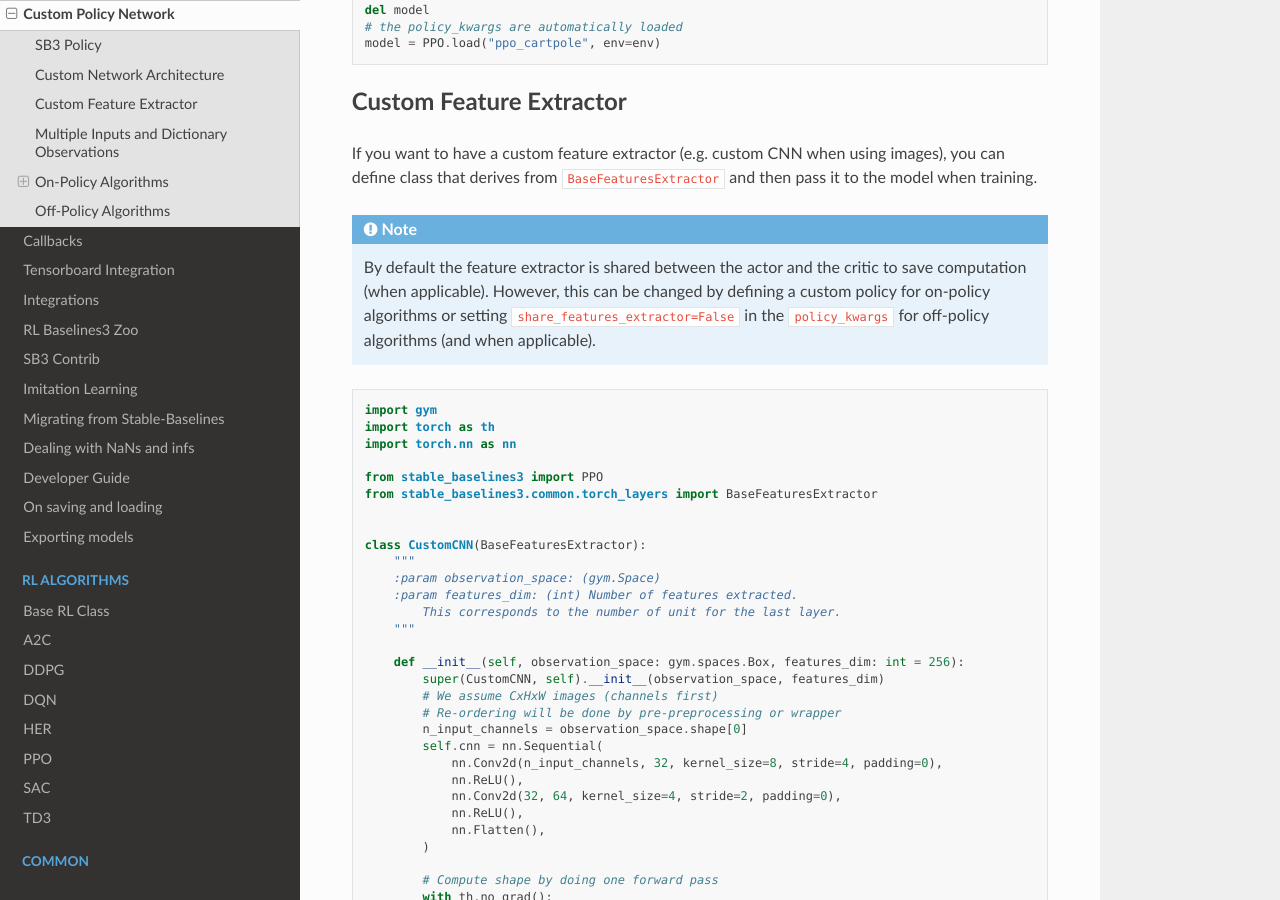
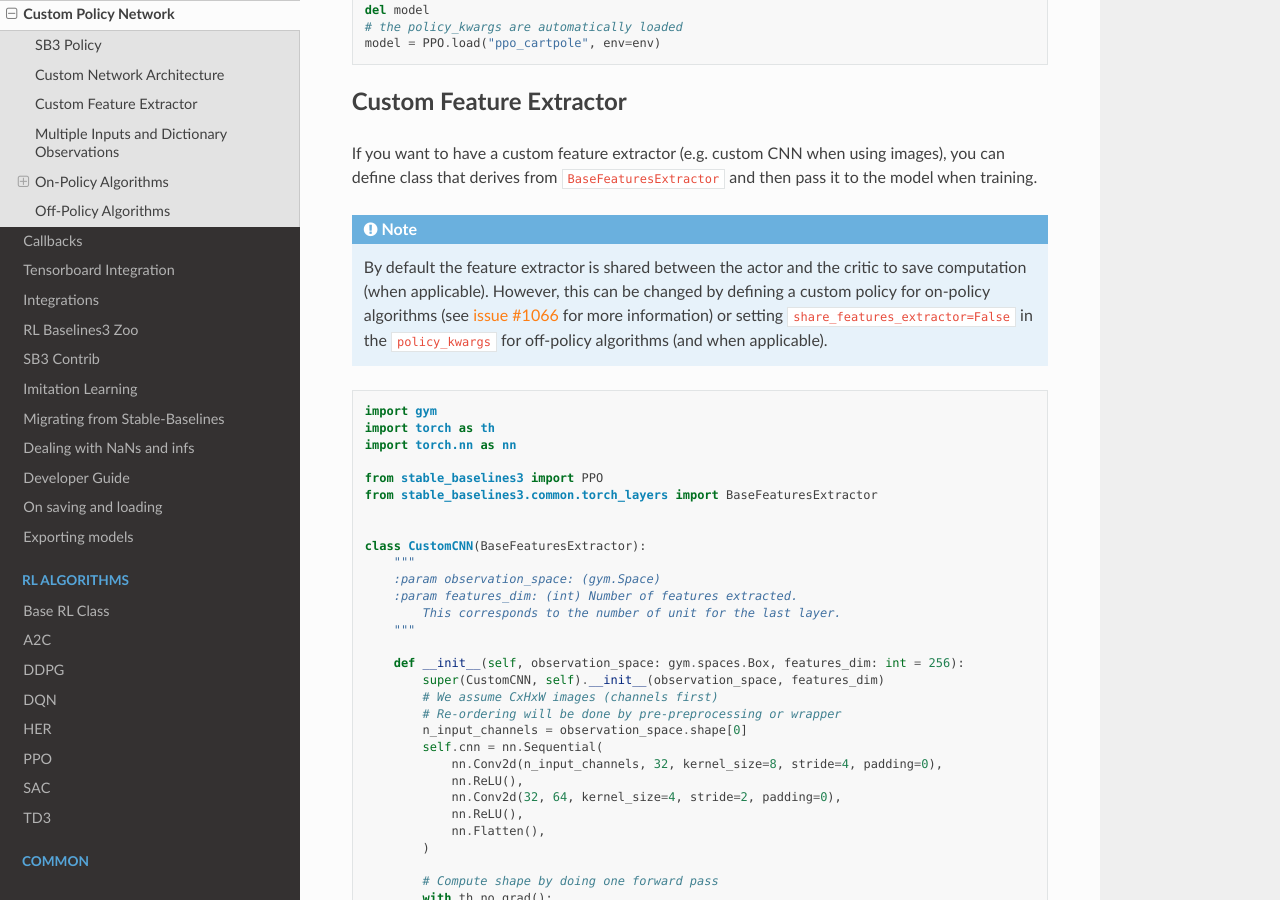
Before and after one commit to DLR-RM/stable-baselines3, a Sphinx documentation site: the page built from docs/guide/custom_policy.rst, in a window 1280 px wide and 900 px high, scrolled down 2453 px. Built offline with Sphinx 7.4.7 and the Read the Docs theme 2.0.0, drawn with Linux system fonts in a browser that asks for light colours.

Commit message:
Updated custom policy docs

```diff
--- a/docs/guide/custom_policy.rst
+++ b/docs/guide/custom_policy.rst
@@ -95,9 +95,10 @@ that derives from ``BaseFeaturesExtractor`` and then pass it to the model when t
 .. note::
 
   By default the feature extractor is shared between the actor and the critic to save computation (when applicable).
-  However, this can be changed by defining a custom policy for on-policy algorithms or setting
-  ``share_features_extractor=False`` in the ``policy_kwargs`` for off-policy algorithms
-  (and when applicable).
+  However, this can be changed by defining a custom policy for on-policy algorithms
+  (see `issue #1066 <https://github.com/DLR-RM/stable-baselines3/issues/1066#issuecomment-1246866844>`_
+  for more information) or setting ``share_features_extractor=False`` in the
+  ``policy_kwargs`` for off-policy algorithms (and when applicable).
 
 
 .. code-block:: python
--- a/docs/misc/changelog.rst
+++ b/docs/misc/changelog.rst
@@ -49,6 +49,7 @@ Documentation:
 - Fixed typo in ppo doc (@francescoluciano)
 - Fixed typo in install doc(@jlp-ue)
 - Clarified and standardized verbosity documentation
+- Added link to a GitHub issue in the custom policy documentation (@AlexPasqua)
 
 
 Release 1.6.0 (2022-07-11)
```
Also changed, not shown: other parts of docs/misc/changelog.rst (+1 -1 lines).
